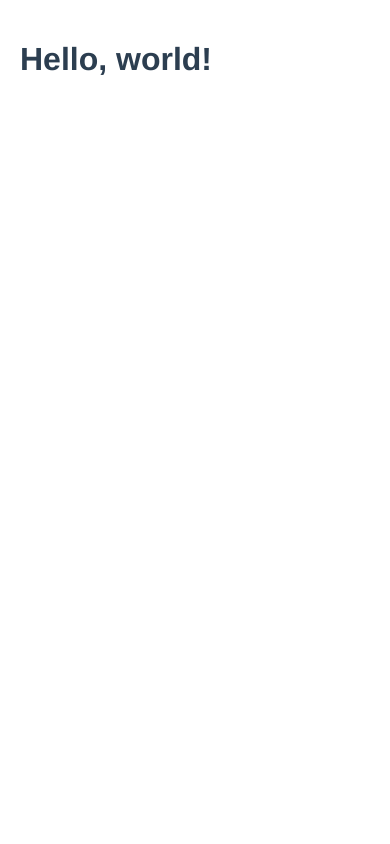
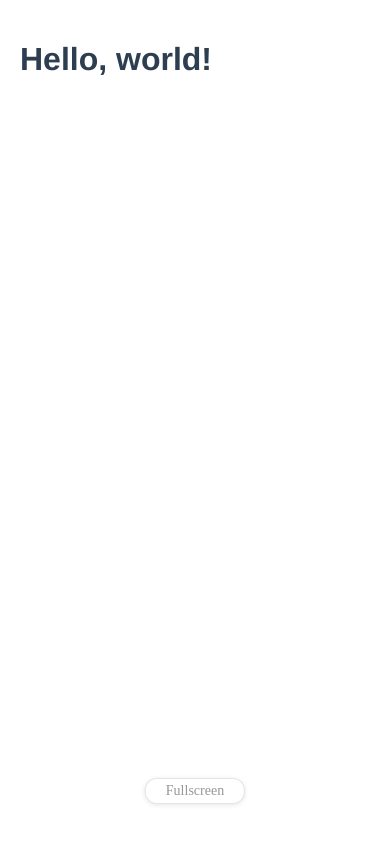
Before and after one commit to nordprojects/vue-ts-template, a Vue app: page / in a window 390 px wide. Built offline with nearby package versions, Linux system fonts and the light colour scheme; what vuefire would draw is missing.

Commit message:
Add 720 height phone frame and full screen button by default

```diff
--- a/src/App.vue
+++ b/src/App.vue
@@ -1,15 +1,17 @@
 <template>
   <div id="app">
-    <PhoneFrame360>
-      <HelloWorld msg="Hello, world!"/>
-    </PhoneFrame360>
+    <PhoneFrame360720 bgColor="white" >
+      <HelloWorld msg="Hello, world!" />
+      <FullscreenButton class="fullscreen-button" />
+    </PhoneFrame360720>
   </div>
 </template>
 
 <script lang="ts">
 import Vue from 'vue';
 import HelloWorld from './components/HelloWorld.vue';
-import PhoneFrame360 from './components/PhoneFrame360.vue';
+import PhoneFrame360720 from './components/PhoneFrame360720.vue';
+import FullscreenButton from './components/FullscreenButton.vue';
 
 export default Vue.extend({
   name: 'app',
@@ -20,7 +22,8 @@ export default Vue.extend({
   },
   components: {
     HelloWorld,
-    PhoneFrame360,
+    PhoneFrame360720,
+    FullscreenButton,
   }
 });
 </script>
@@ -34,3 +37,12 @@ export default Vue.extend({
   color: #2c3e50;
 }
 </style>
+
+<style scoped>
+.fullscreen-button {
+  position: absolute;
+  left: 50%;
+  bottom: 40px;
+  transform: translate(-50%, 0);
+}
+</style>
--- /dev/null
+++ b/src/components/FullscreenButton.vue
@@ -0,0 +1,58 @@
+<template>
+  <div class="fullscreen-button"
+       v-if="this.showFullscreenButton"
+       @click="fullscreen()">
+    Fullscreen
+  </div>
+</template>
+
+<script>
+
+export default {
+  name: 'FullscreenButton',
+  data: function() {
+    return {
+      showFullscreenButton: !document.webkitIsFullScreen,
+    }
+  },
+  mounted: function() {
+    this.$nextTick(function() {
+      window.addEventListener('webkitfullscreenchange', this.fullscreenDidChange);
+    });
+  },
+  methods: {
+    fullscreen: function () {
+      window.document.documentElement.webkitRequestFullScreen();
+    },
+    fullscreenDidChange: function () {
+      this.showFullscreenButton = !document.webkitIsFullScreen;
+    }
+  }
+}
+</script>
+
+<style scoped>
+.fullscreen-button {
+  display: none;
+}
+
+@media only screen and (max-width : 480px) {
+  .fullscreen-button {
+    display: inline-block;
+    font-family: 'Roboto Mono';
+    font-weight: 300;
+    font-size: 14px;
+    color: #333333;
+    background-color: white;
+    border: 1px solid rgba(0, 0, 0, 0.2);
+    box-shadow: 0 1px 5px rgba(0, 0, 0, 0.2);
+    cursor: pointer;
+    line-height: 24px;
+    /* width: 110px; */
+    border-radius: 12px;
+    opacity: 0.5;
+    padding-left: 20px;
+    padding-right: 20px;
+  }
+}
+</style>
--- /dev/null
+++ b/src/components/PhoneFrame360720.vue
@@ -0,0 +1,62 @@
+<template>
+  <div class="frame-container">
+    <div class="frame-contents" :style="{background: bgColor}">
+      <slot></slot>
+    </div>
+    <div class="frame-image"></div>
+  </div>
+</template>
+
+<script lang="ts">
+import Vue from 'vue';
+
+export default Vue.extend({
+  name: 'PhoneFrame',
+  props: ['bgColor'],
+});
+</script>
+
+<style scoped>
+  .frame-container {
+    background-color: #464e5d;
+    /* background-image: radial-gradient(circle farthest-corner at 13% 100%, #555e70 0%, #464e5d 100%); */
+    overflow: hidden;
+  }
+  .frame-image {
+    position: absolute;
+    width: 480px;
+    height: 896px;
+    left: calc(50% - 240px);
+    top: calc(50% - 439px);
+    z-index: 1000;
+    background-image: url(../assets/phone-frame-360-720-dark.png);
+    background-size: 480px auto;
+    background-repeat: no-repeat;
+    background-position: center;
+
+    pointer-events: none;
+  }
+  .frame-contents {
+    position: absolute;
+    width: 360px;
+    height: 720px;
+    left: calc(50% - 180px);
+    top: calc(50% - 360px);
+
+    overflow: hidden;
+  }
+
+  @media only screen and (max-width : 480px) {
+    .frame-image {
+      display: none;
+    }
+    .frame-contents {
+      width: 100%;
+      height: 100%;
+      left: 0;
+      top: 0;
+    }
+
+  }
+
+</style>
```
Also changed, not shown: src/assets/phone-frame-360-720-dark.png (added), src/assets/phone-frame-360-720-light.png (added).
